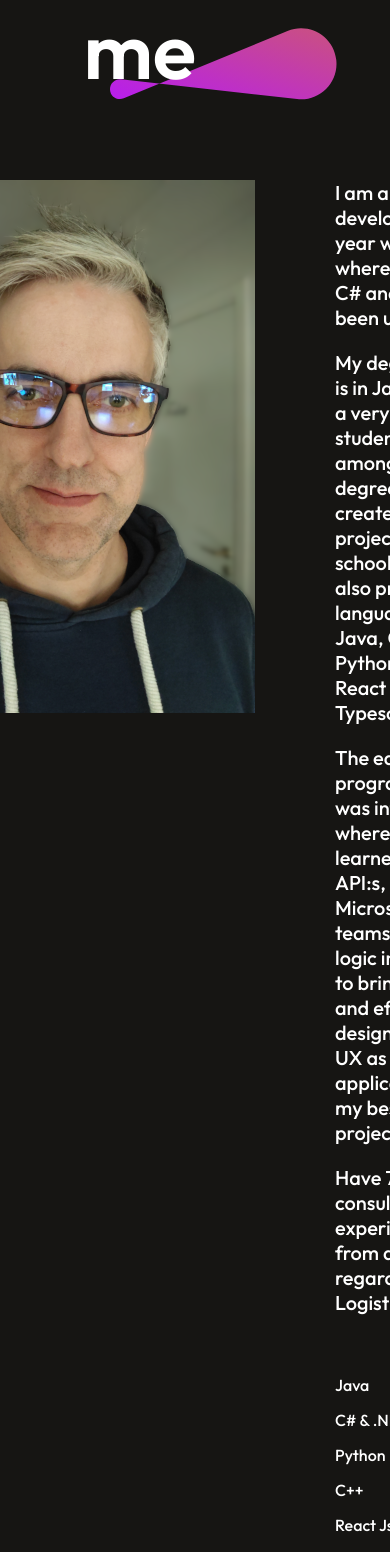
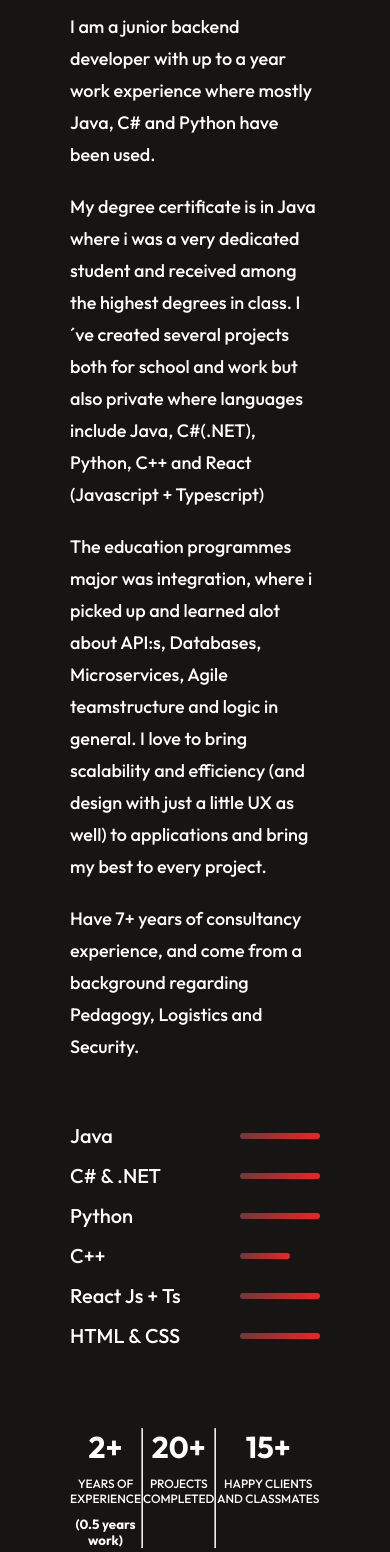
Before and after one commit to Cristoffer85/c-portfolio, a React (Vite) app: page / in a window 390 px wide. Shown: the part 1778-3330 px from the top of the page. Built offline with nearby package versions, Linux system fonts and the light colour scheme.

Commit message:
About responsive done

```diff
--- a/src/Components/About/About.css
+++ b/src/Components/About/About.css
@@ -89,20 +89,70 @@
     gap: 10px;
     transition: 0.5s;
 }
-/*    Decide if want to use later, thought it was maybe a bit too much
 .about-achievement h1{
-    font-size: 60px;
-    font-weight: 700;
-    background: linear-gradient(270deg, #e6dc50 50.41%, #1044d4 90.25%);
-    background-clip: text;
-    -webkit-background-clip: text;
-    -webkit-text-fill-color: transparent;
-}*/
+    color: white;
+}
+.about-achievement h5{
+    text-align: center;
+}
 .about-achievement p{
     font-size: 22px;
     font-weight: 500;
+    text-align: center;
 }
 .about-achievement:hover{
     transform: scale(1.12);
     transition: 0.5s;
 }
+
+/* ------------- RESPONSIVENESS ------------- */
+@media(max-width: 768px){
+    .about{
+        gap: 80px;
+        margin: 50px 70px;
+        align-items: start;
+    }
+    .about-title h1{
+        font-size: 50px;
+        padding: 0;
+    }
+    .about-title img{
+        width: 130px;
+        right: -20px;
+    }
+    .about-sections{
+        flex-direction: column;
+    }
+    .about-left{
+        display: none;
+    }
+    .about-para{
+        font-size: 18px;
+        line-height: 32px;
+    }
+    .about-skill{
+        gap: 20px;
+        align-items: center;
+    }
+    .about-skill p{
+        font-size: 20px;
+    }
+    .about-skill hr{
+        height: 6px;
+    }
+    .about-achievements{
+        justify-content: space-between;
+    }
+    .about-achievement{
+        gap: 10px;
+    }
+    .about-achievement h1{
+        font-size: 30px;
+        font-weight: 700;
+    }
+    .about-achievement p{
+        text-align: center;
+        font-size: 12px;
+    }
+
+}
```
